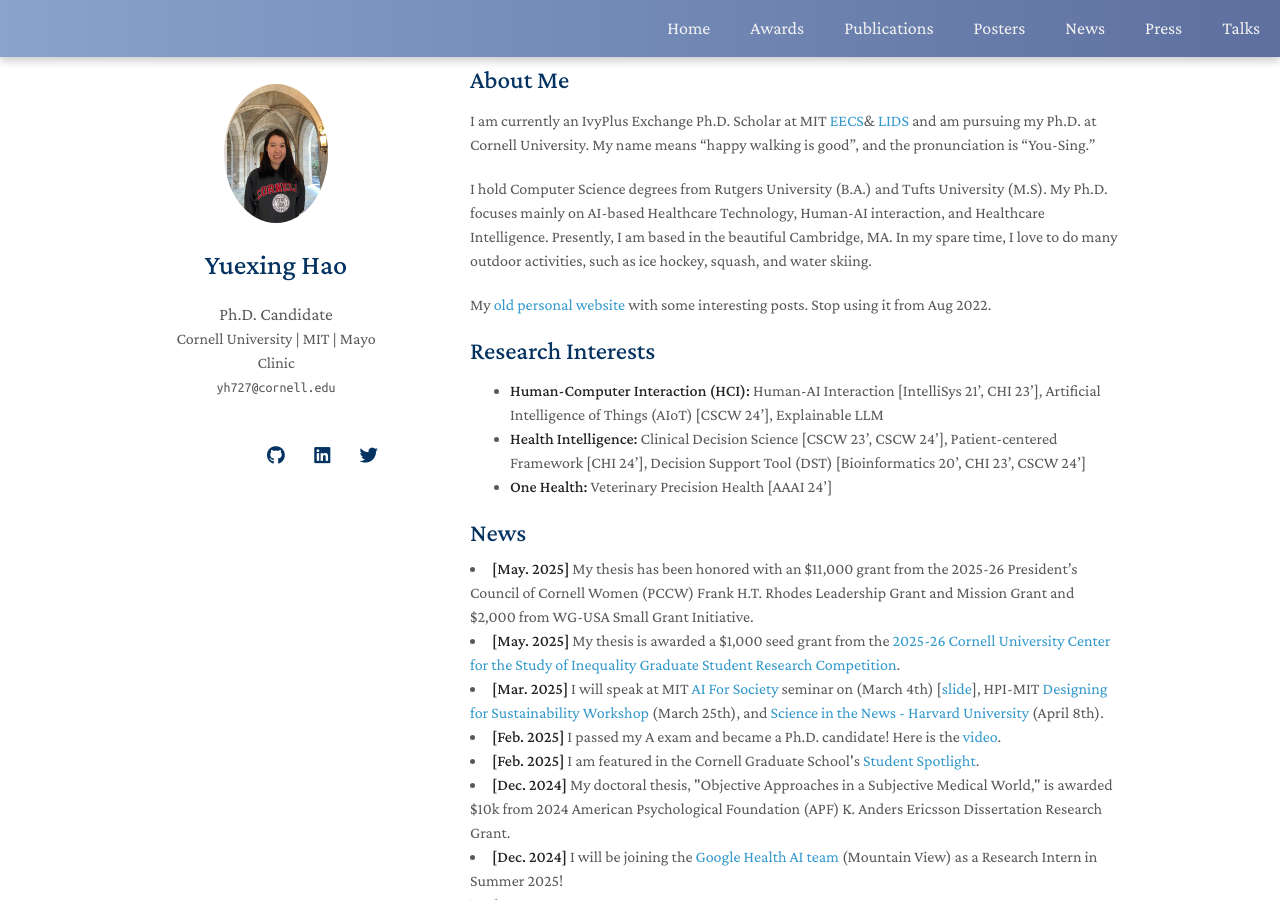
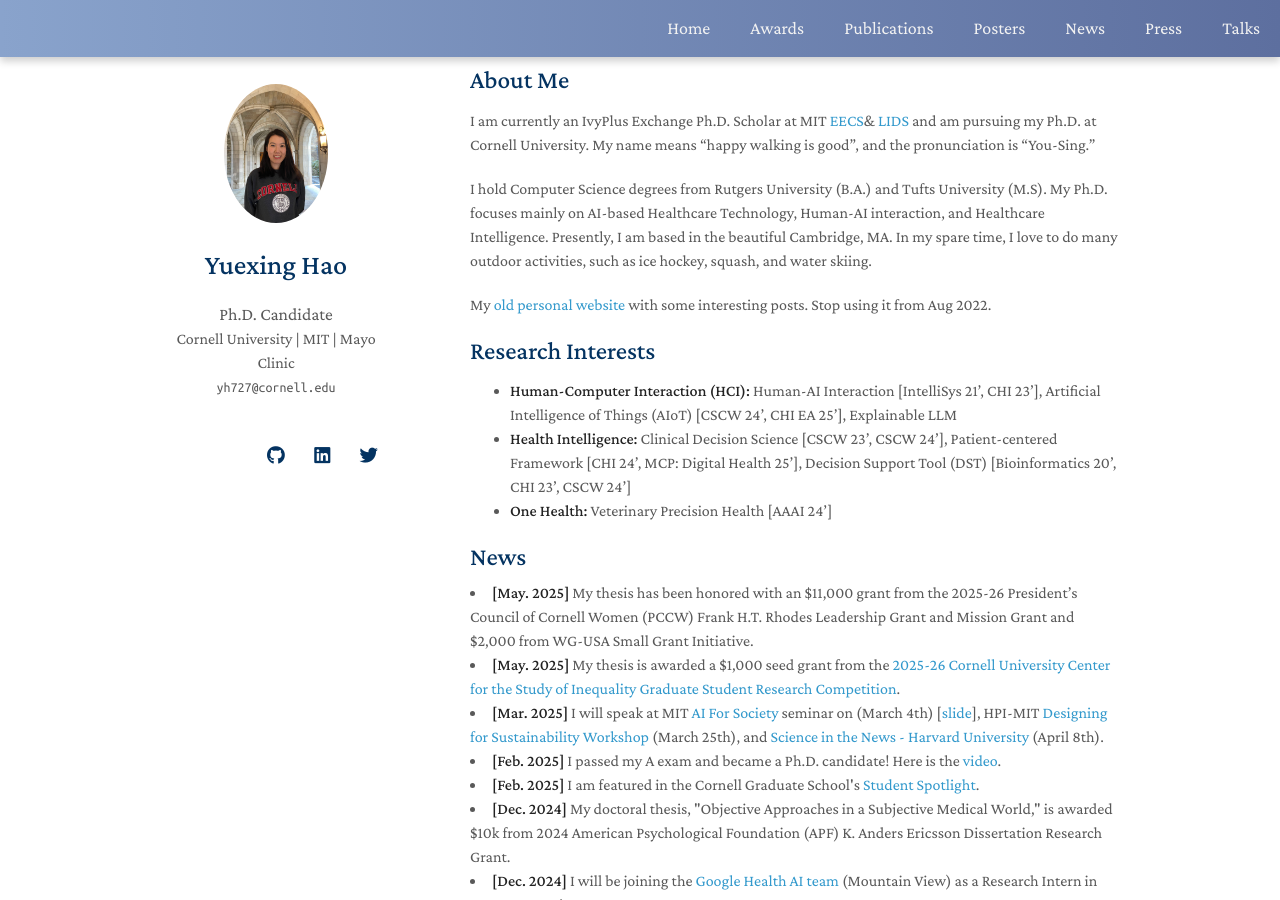
Before and after one commit to YuexingHao/Yuexing-Hao, a Jekyll site: the page built from index.md, in a window 1280 px wide and 900 px high. Built offline with Jekyll 4.4.1, drawn with Linux system fonts in a browser that asks for light colours; nearby versions of some CDN libraries; a style sheet for code colours, icons or effects is not loaded; our own code applies the rules of GitHub Pages for plain Markdown files.

Commit message:
Update index.md

```diff
--- a/index.md
+++ b/index.md
@@ -14,8 +14,8 @@ My [old personal website](https://1135100136.wixsite.com/yuexinghao/blog) with s
 
 ## Research Interests
 
-- **Human-Computer Interaction (HCI):** Human-AI Interaction [IntelliSys 21', CHI 23'], Artificial Intelligence of Things (AIoT) [CSCW 24'], Explainable LLM
-- **Health Intelligence:** Clinical Decision Science [CSCW 23', CSCW 24'], Patient-centered Framework [CHI 24'], Decision Support Tool (DST) [Bioinformatics 20', CHI 23', CSCW 24']
+- **Human-Computer Interaction (HCI):** Human-AI Interaction [IntelliSys 21', CHI 23'], Artificial Intelligence of Things (AIoT) [CSCW 24', CHI EA 25'], Explainable LLM
+- **Health Intelligence:** Clinical Decision Science [CSCW 23', CSCW 24'], Patient-centered Framework [CHI 24', MCP: Digital Health 25'], Decision Support Tool (DST) [Bioinformatics 20', CHI 23', CSCW 24']
 - **One Health:** Veterinary Precision Health [AAAI 24']
 
 {% include_relative _includes/news.md %}
```
